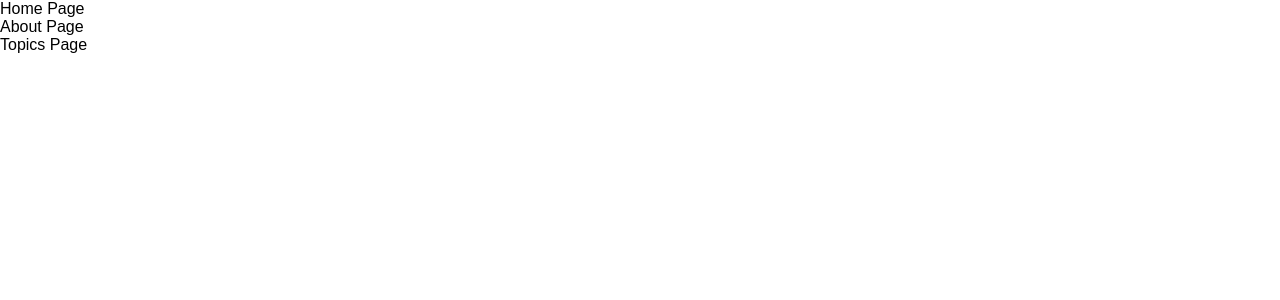
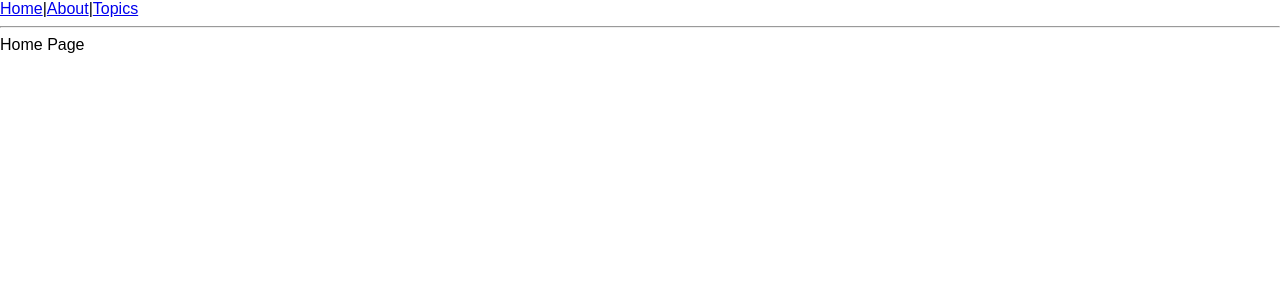
Before and after one commit to dupp21/react-api, a React (Create React App) app: page / in a window 1280 px wide. Shown: the top 300 px of the page. Built offline with nearby package versions, Linux system fonts and the light colour scheme.

Commit message:
Simple Routing

```diff
--- a/package.json
+++ b/package.json
@@ -5,6 +5,7 @@
   "dependencies": {
     "react": "^16.4.2",
     "react-dom": "^16.4.2",
+    "react-router-dom": "^4.3.1",
     "react-scripts": "1.1.5"
   },
   "scripts": {
--- a/src/App.js
+++ b/src/App.js
@@ -3,15 +3,26 @@ import "./App.css";
 import Home from "./Home";
 import About from "./About";
 import Topics from "./Topics";
+import { BrowserRouter as Router, Route, Link } from "react-router-dom";
 
 class App extends Component {
   render() {
     return (
-      <div>
-        <Home />
-        <About />
-        <Topics />
-      </div>
+      <Router>
+        <div>
+          <nav>
+            <Link to="/">Home</Link>|
+            <Link to="/about">About</Link>|
+            <Link to="/topics">Topics</Link>
+          </nav>
+
+          <hr />
+
+          <Route exact path="/" component={Home} />
+          <Route path="/about" component={About} />
+          <Route path="/topics" component={Topics} />
+        </div>
+      </Router>
     );
   }
 }
```
Also changed, not shown: 1 other file (tests, documents, lock files or other folders).
